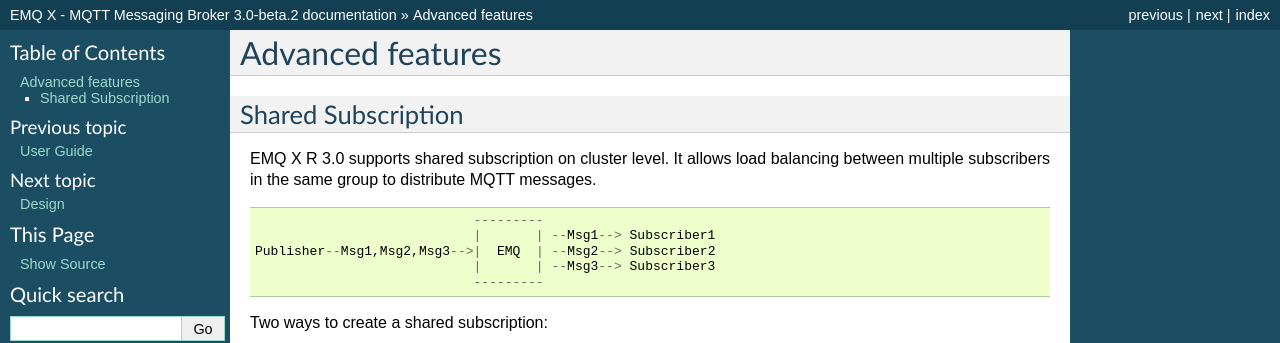
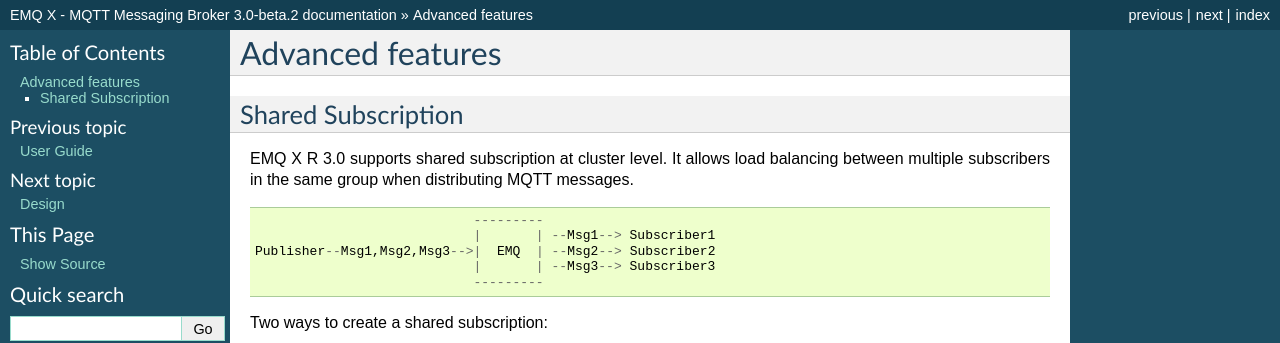
Before and after one commit to emqxarchive/emqx-docs-en, a Sphinx documentation site: the page built from source/advanced.rst, in a window 1280 px wide. Shown: the top 343 px of the page. Built offline with Sphinx 7.4.7, drawn with Linux system fonts in a browser that asks for light colours.

Commit message:
change some translation

```diff
--- a/source/advanced.rst
+++ b/source/advanced.rst
@@ -9,7 +9,7 @@
 Shared Subscription
 -------------------
 
-EMQ X R 3.0 supports shared subscription on cluster level. It allows load balancing between multiple subscribers in the same group to distribute MQTT messages. ::
+EMQ X R 3.0 supports shared subscription at cluster level. It allows load balancing between multiple subscribers in the same group when distributing MQTT messages. ::
 
                                 ---------
                                 |       | --Msg1--> Subscriber1
```
